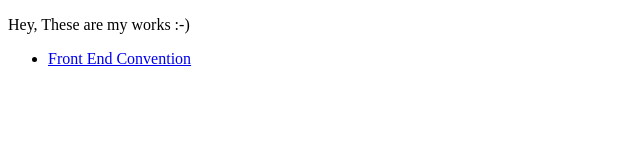
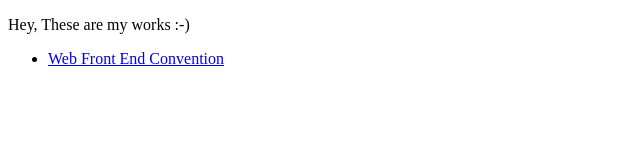
Before and after one commit to dondevi/dondevi.github.io, a plain HTML site: page index.html in a window 1280 px wide. Shown: the full height of the page, 0-640 px from the left. Drawn offline with Linux system fonts and the light colour scheme.

Commit message:
Fixed url

```diff
--- a/convention/assets/scripts/main.js
+++ b/convention/assets/scripts/main.js
@@ -15,6 +15,8 @@
  */
 
 window.onload = function () {
-  // 滚动监听
+
+  // 滚动监听导航
   window.scrollSpy(".menu-item > a");
+
 };
--- a/index.html
+++ b/index.html
@@ -9,7 +9,7 @@
   <p>Hey, These are my works :-)</p>
 
   <ul>
-    <li><a href="http://dondevi.github.io/convention/codestyle.html">Front End Convention</a></li>
+    <li><a href="convention/codestyle.html">Web Front End Convention</a></li>
   </ul>
 
 </body>
```
